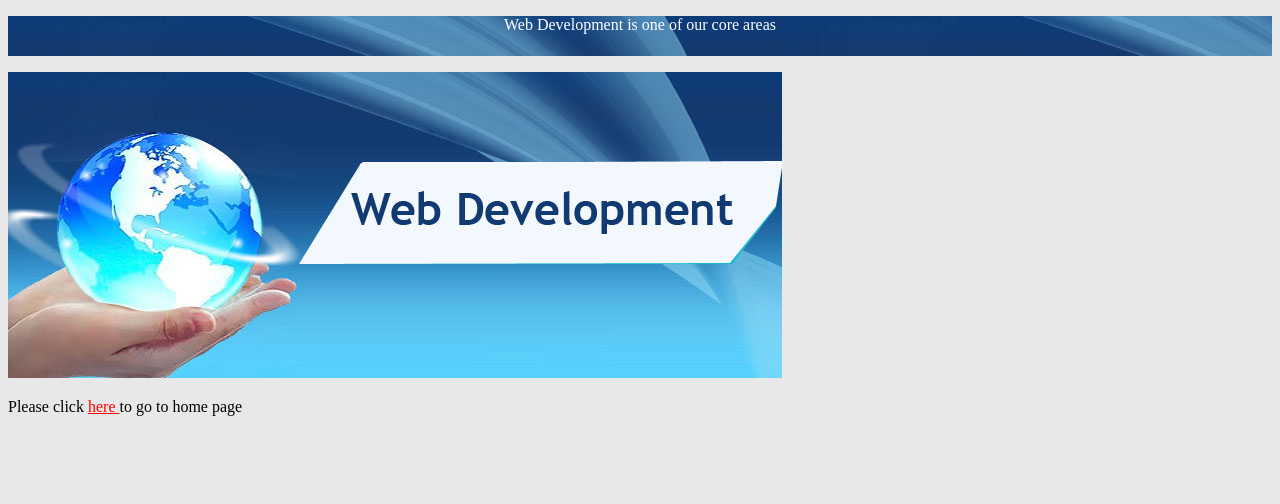
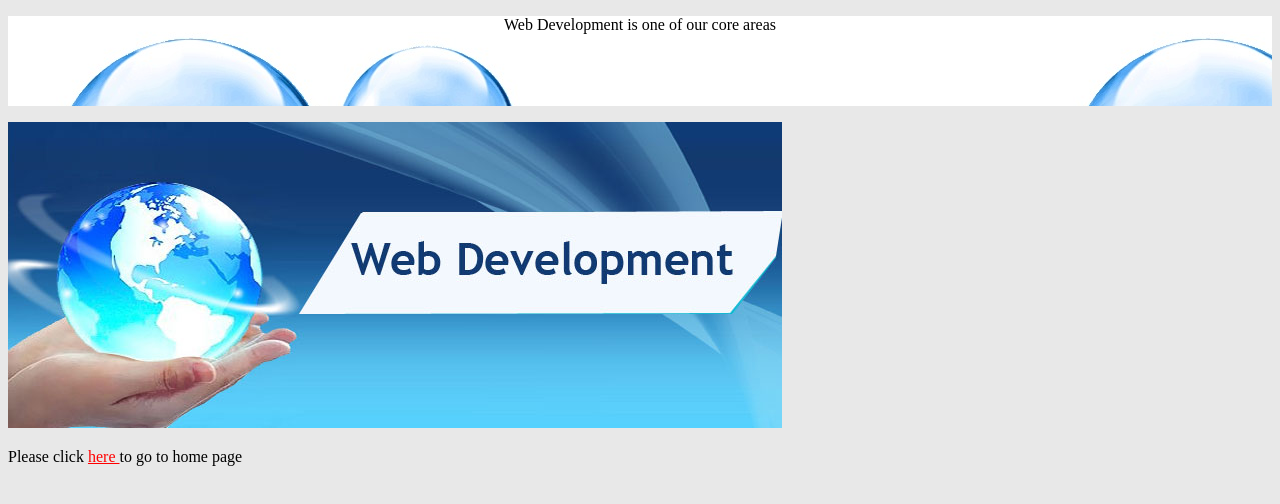
Before and after one commit to bahmansadiq/bahmansadiq.github.io, a plain HTML site: page web-development.html in a window 1280 px wide. Drawn offline with Linux system fonts and the light colour scheme.

Commit message:
final look for the assignment

```diff
--- a/stylesheet.css
+++ b/stylesheet.css
@@ -21,10 +21,9 @@ footer{
 	text-align: center;
 }
 #background-image{
-	background-image: url("IT-web-development.jpg");
+	background-image: url("homepage.jpg");
 	width:100%;
-	height:40px;
-	color: white;
+	height:90px;
 	text-align: center;
 }
 .main-fieldset{
```
